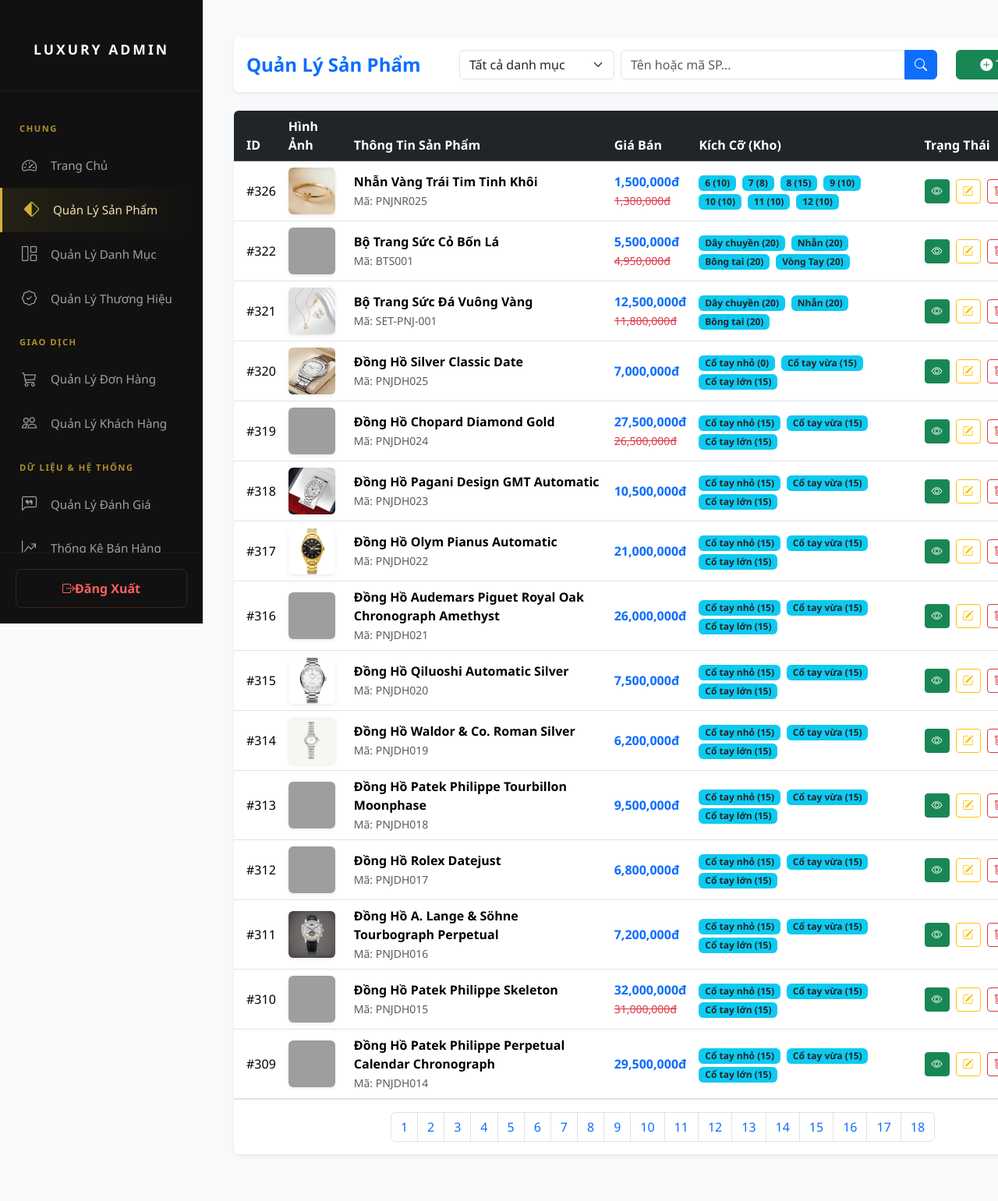
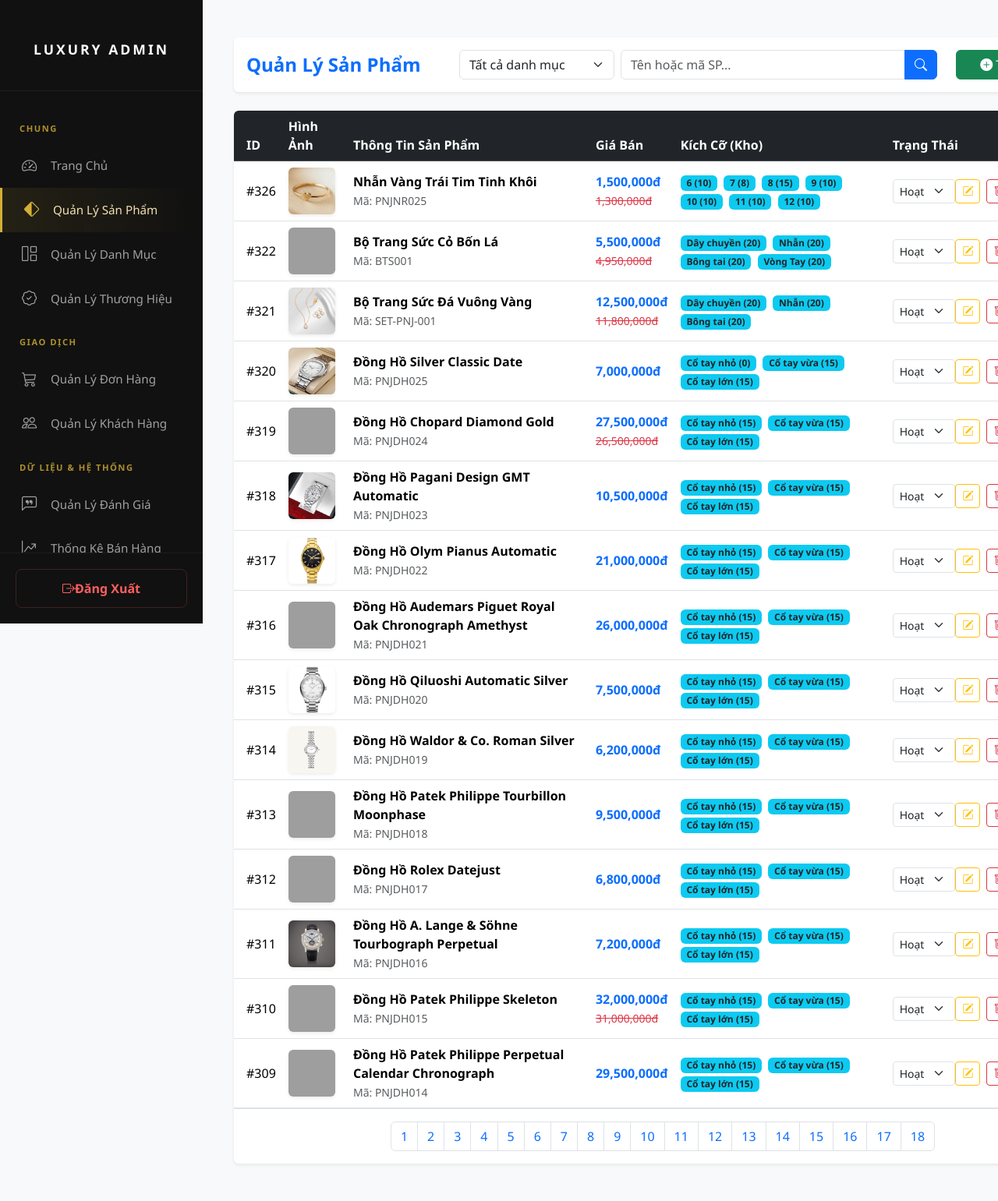
Before and after one commit to nguyenngoc2311/webbantrangsuc123, a PHP site: page /webbantrangsuc/quan_ly_san_pham.php in a window 1280 px wide; the page is wider, and only the part inside the window is pictured. Shown: that part at 78% size. Before the commit the page ends 1482 px from the top of that part, so only its background shows below. Run offline with PHP 8.4, Linux system fonts and the light colour scheme; data comes from the database, SQL or seed files in the repository; grey boxes are pictures that could not be loaded.

Commit message:
Update quan_ly_san_pham.php

```diff
--- a/admin/quan_ly_san_pham.php
+++ b/admin/quan_ly_san_pham.php
@@ -235,12 +235,11 @@ if (isset($_GET['toggle_status'])) {
                                     </td>
                                     <td>
                                         <div class="d-flex justify-content-center">
-                                             <a href="?toggle_status=<?= $row['id'] ?>"
-                                               class="btn btn-sm <?= $row['trang_thai'] ? 'btn-success' : 'btn-secondary' ?> me-2"
-                                               onclick="return confirm('Đổi trạng thái sản phẩm?')">
-
-                                               <i class="bi <?= $row['trang_thai'] ? 'bi-eye' : 'bi-eye-slash' ?>"></i>
-                                            </a>
+                                            <select onchange="window.location.href='?set_status=<?= $row['id'] ?>&value='+this.value"
+                                                    class="form-select form-select-sm">
+                                                <option value="1" <?= $row['trang_thai']==1?'selected':'' ?>>Hoạt động</option>
+                                                <option value="0" <?= $row['trang_thai']==0?'selected':'' ?>>Tạm tắt</option>
+                                            </select>
                                             <button class="btn btn-sm btn-outline-warning me-2" data-bs-toggle="modal" data-bs-target="#editModal<?= $row['id'] ?>">
                                                 <i class="bi bi-pencil-square"></i>
                                             </button>
```
